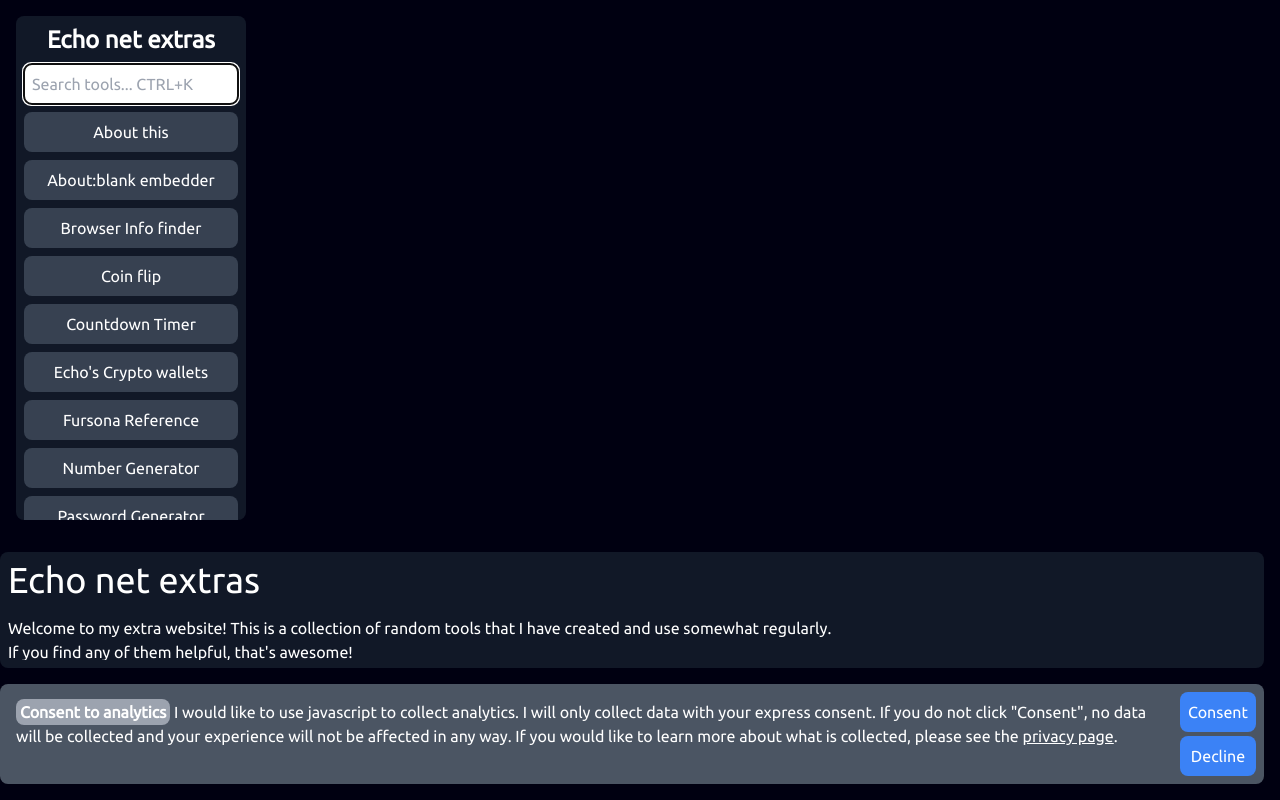
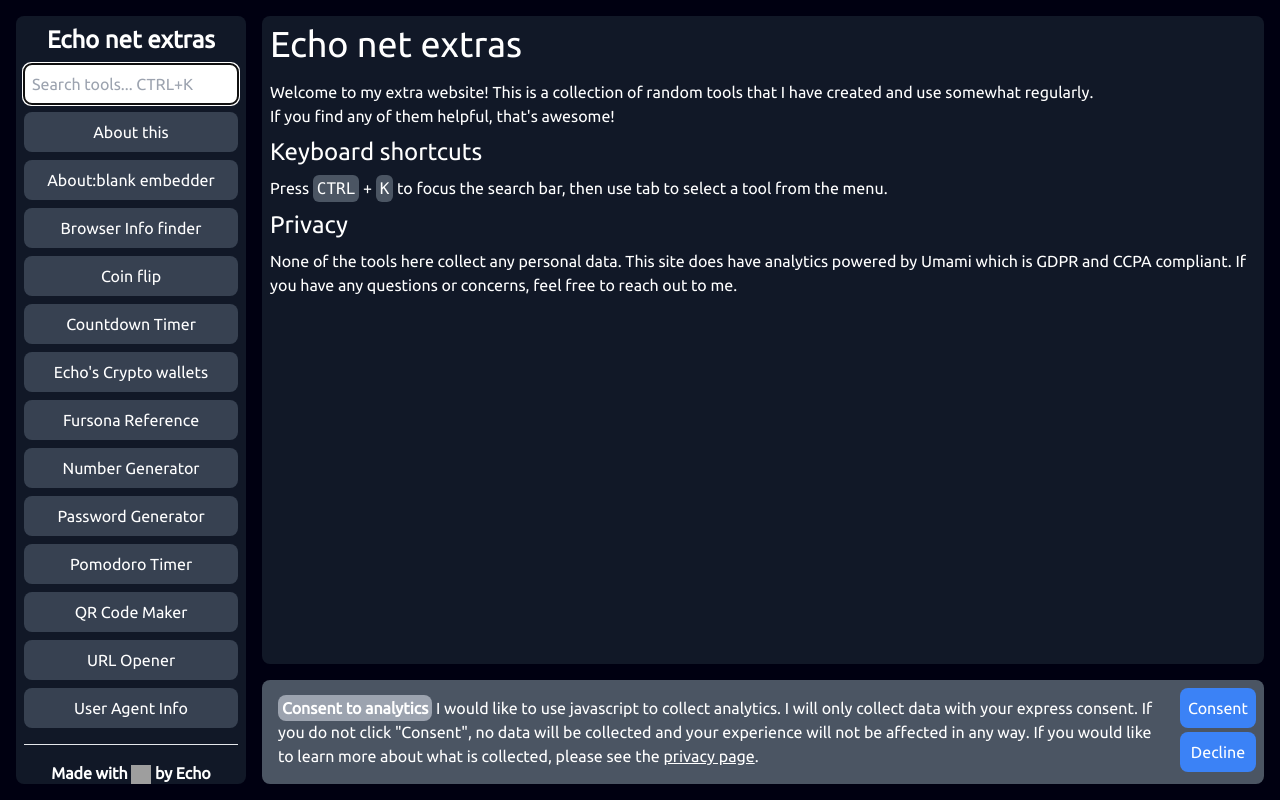
Before and after one commit to 3kh0/echonet-extra, a Vue app: page / in a window 1280 px wide. Built offline with nearby package versions, Linux system fonts and the light colour scheme; grey boxes are pictures that could not be loaded.

Commit message:
fix stuff

```diff
--- a/src/App.vue
+++ b/src/App.vue
@@ -85,12 +85,12 @@ onMounted(() => {
 </script>
 
 <template>
-  <div class="bg-[#000011] text-white flex flex-col h-screen">
+  <div class="bg-[#000011] text-white flex flex-col md:flex-row overflow-hidden h-screen" @keydown.ctrl.k="focusSearch">
     <div class="md:hidden flex justify-between items-center p-2 m-4 mb-0 bg-gray-900 rounded-lg">
       <h1 class="text-2xl font-bold">Echo net extras</h1>
       <img src="/svg/menu.svg" alt="Menu" @click="showMenu = !showMenu" class="cursor-pointer w-8 h-8" />
     </div>
-    <header :class="{ 'hidden md:flex': !showMenu, 'flex-grow md:hidden sm:w-64': showMenu }" class="flex-col items-center md:w-[230px] min-w-[230px] p-2 m-4 bg-gray-900 rounded-lg overflow-y-auto hide-scrollbar">
+    <header :class="{ 'hidden md:flex': !showMenu, 'flex-grow md:hidden md:w-64': showMenu }" class="flex-col items-center md:w-[230px] min-w-[230px] p-2 m-4 bg-gray-900 rounded-lg overflow-y-auto hide-scrollbar">
       <div class="wrapper text-center w-full">
         <h1 class="text-2xl font-bold mb-2">Echo net extras</h1>
         <input ref="searchBox" type="text" v-model="searchTerm" autofocus placeholder="Search tools... CTRL+K" class="w-full p-2 rounded-lg text-black" />
@@ -110,7 +110,7 @@ onMounted(() => {
     </header>
     <div class="flex-grow flex flex-col overflow-hidden">
       <div v-if="!showMenu" class="flex-grow p-2 m-4 md:ml-0 bg-gray-900 rounded-lg overflow-auto hide-scrollbar">
-        <RouterView class="h-full overflow-auto hide-scrollbar" />
+        <RouterView class="overflow-auto hide-scrollbar" />
       </div>
       <div v-if="showConsentPopup" class="bg-gray-600 text-white p-2 m-4 mt-0 md:m-0 md:mr-4 md:mb-4 flex flex-col lg:flex-row lg:items-start rounded-lg">
         <span class="p-2 flex-grow"><b class="bg-gray-400 p-1 rounded-lg">Consent to analytics</b> I would like to use javascript to collect analytics. I will only collect data with your express consent. If you do not click "Consent", no data will be collected and your experience will not be affected in any way. If you would like to learn more about what is collected, please see the <a href="https://3kh0.net/privacy" target="_blank" class="underline">privacy page</a>.</span>
```
